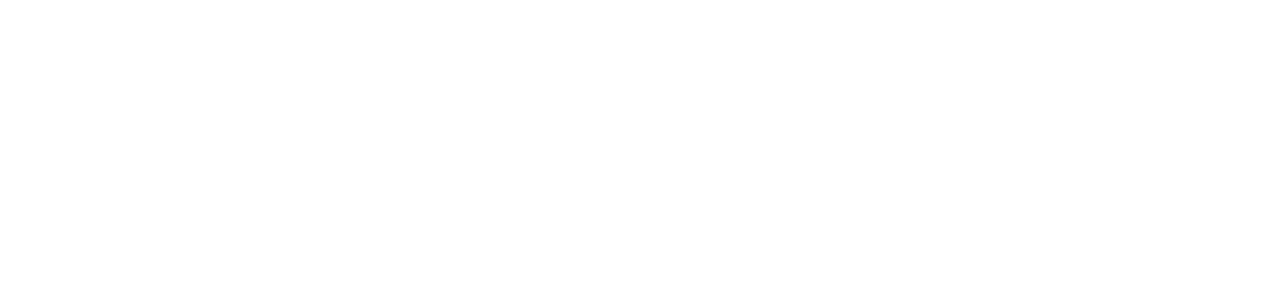
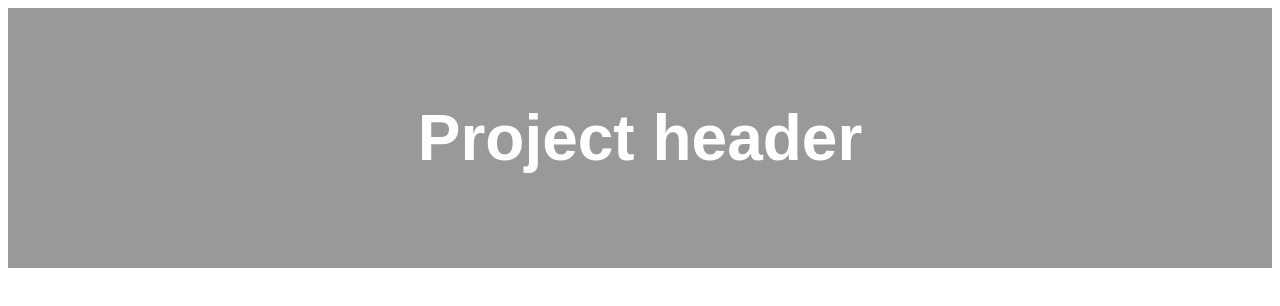
Before and after one commit to WebstyleUgn/remote-test, a plain HTML site: page index.html in a window 1280 px wide. Drawn offline with Linux system fonts and the light colour scheme.

Commit message:
Header ready

```diff
--- a/index.html
+++ b/index.html
@@ -4,9 +4,12 @@
     <meta charset="UTF-8">
     <meta http-equiv="X-UA-Compatible" content="IE=edge">
     <meta name="viewport" content="width=device-width, initial-scale=1.0">
+    <link rel="stylesheet" href="main.css">
     <title>Document</title>
 </head>
 <body>
-
+    <header class="header">
+        <h1>Project header</h1>
+    </header>
 </body>
 </html>
--- a/main.css
+++ b/main.css
@@ -0,0 +1,8 @@
+.header {
+    padding: 50px 100px;
+    text-align: center;
+    background-color: #999;
+    font-size: 32px;
+    font-family: Sans-Serif;
+    color: #fff;
+}
```
